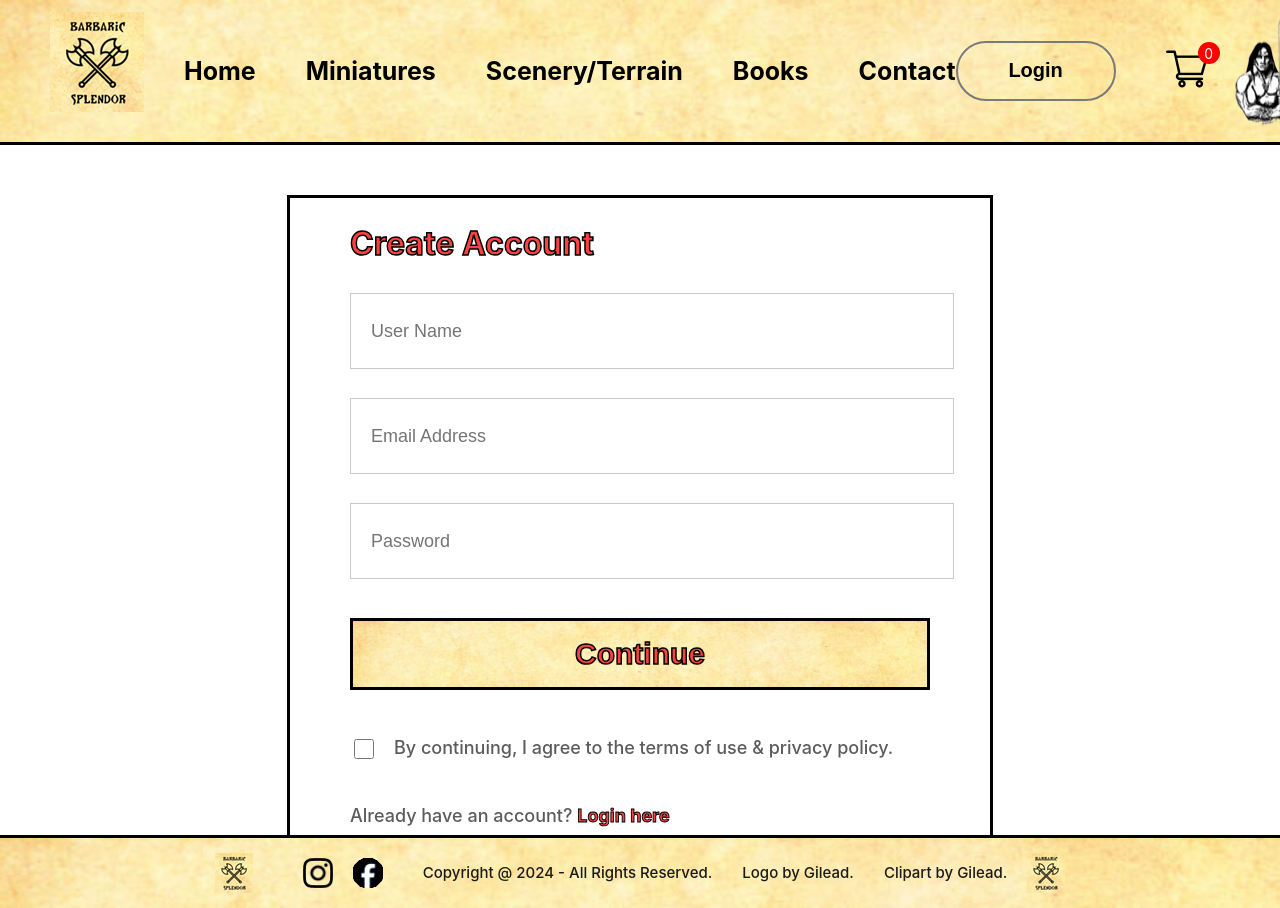
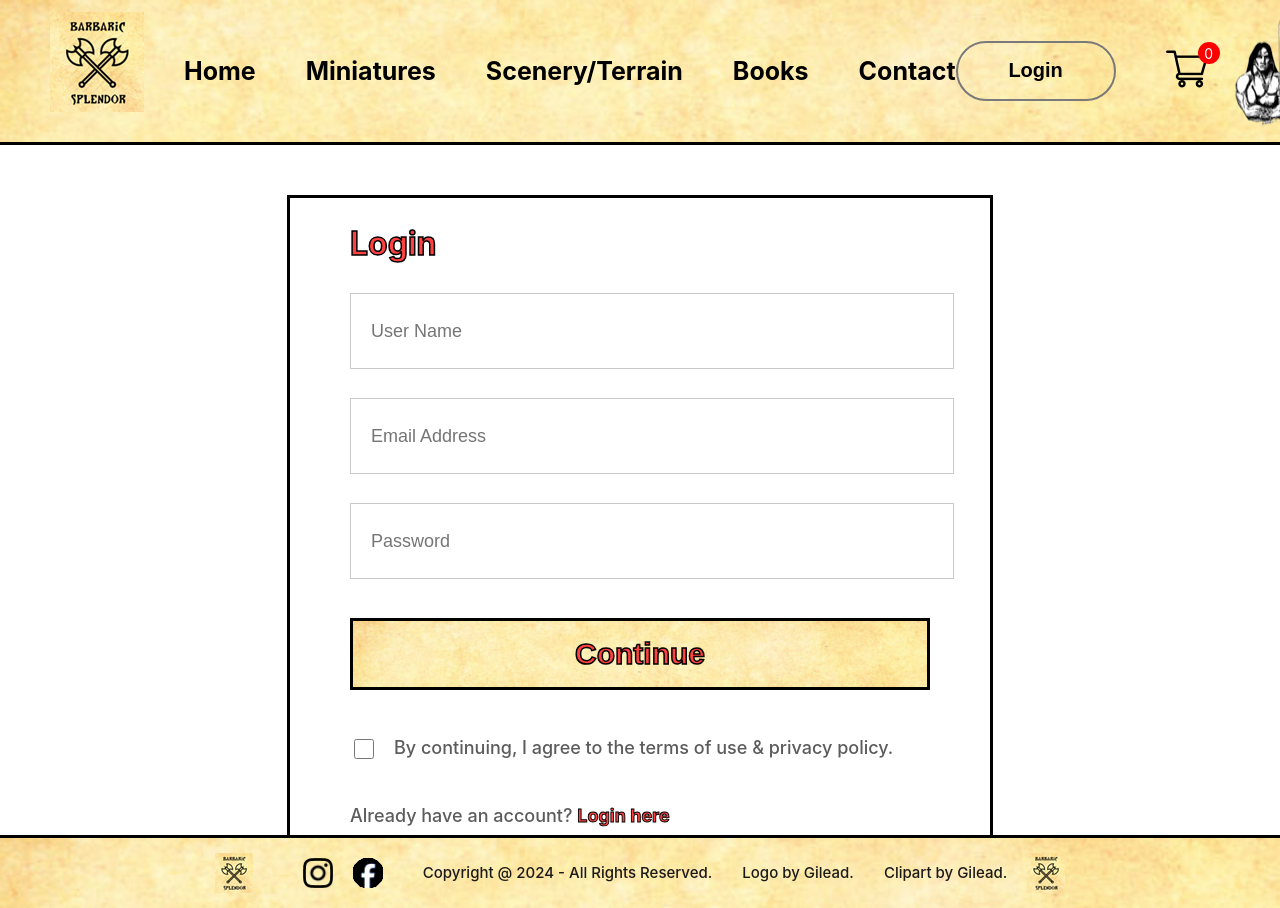
Before and after one commit to kevd82/BarbaricSplendorStore, a React (Create React App) app in the folder frontend/: page /loginreg in a window 1280 px wide. Shown: the top 908 px of the page. Built offline with nearby package versions, Linux system fonts and the light colour scheme.

Commit message:
started login/reg fronend

```diff
--- a/frontend/src/Pages/LoginReg.js
+++ b/frontend/src/Pages/LoginReg.js
@@ -1,11 +1,14 @@
-import React from 'react';
+import React, { useState } from 'react';
 import "./CSS/LoginReg.css";
 
 const LoginReg = () => {
+
+  const [state, setState] = useState("Login");
+
   return (
     <div className="loginreg">
       <div className="loginreg-container">
-        <h1>Create Account</h1>
+        <h1>{state}</h1>
         <div className="loginreg-fields">
           <input type="text" placeholder="User Name"/>
           <input type="email" placeholder="Email Address"/>
```
